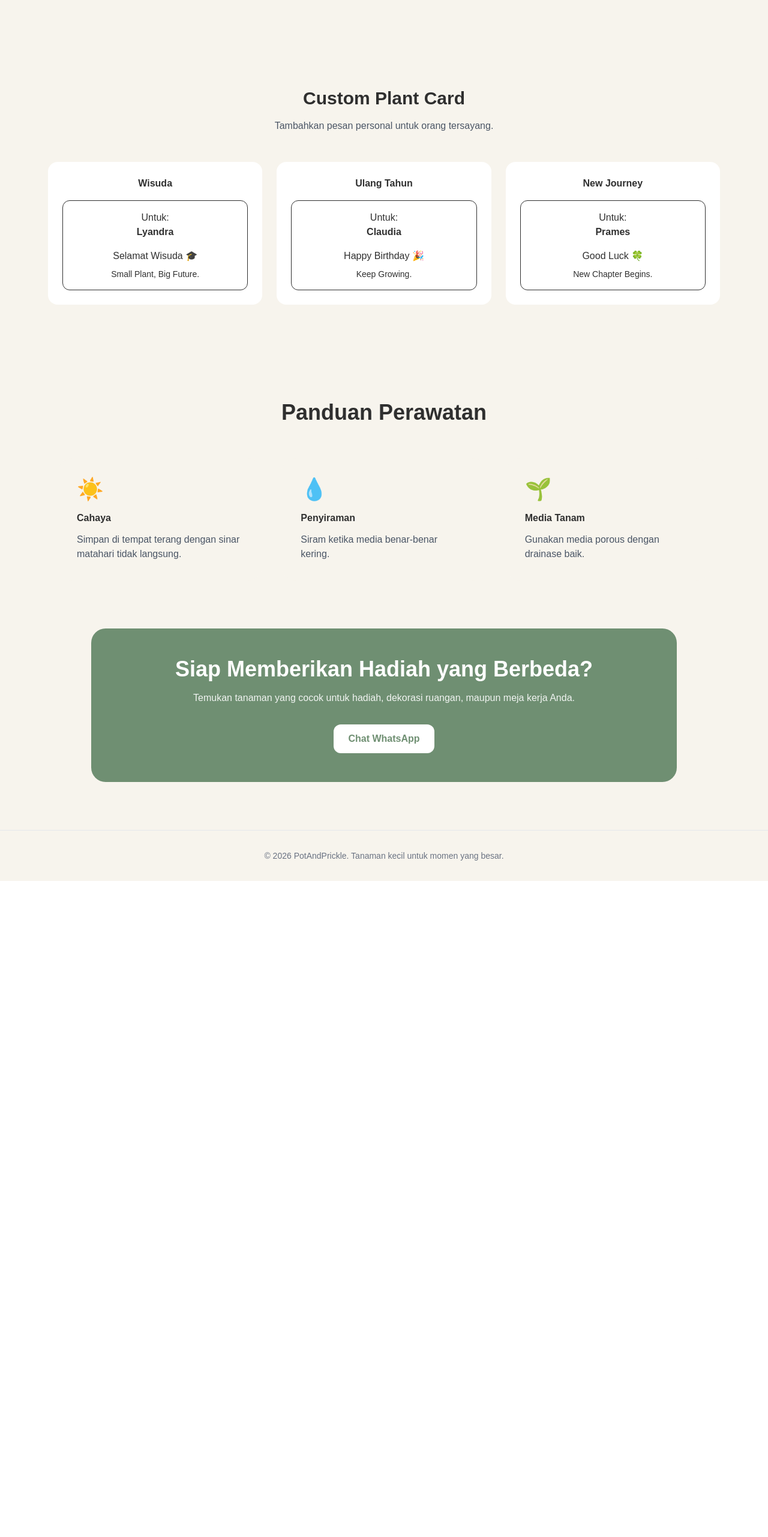
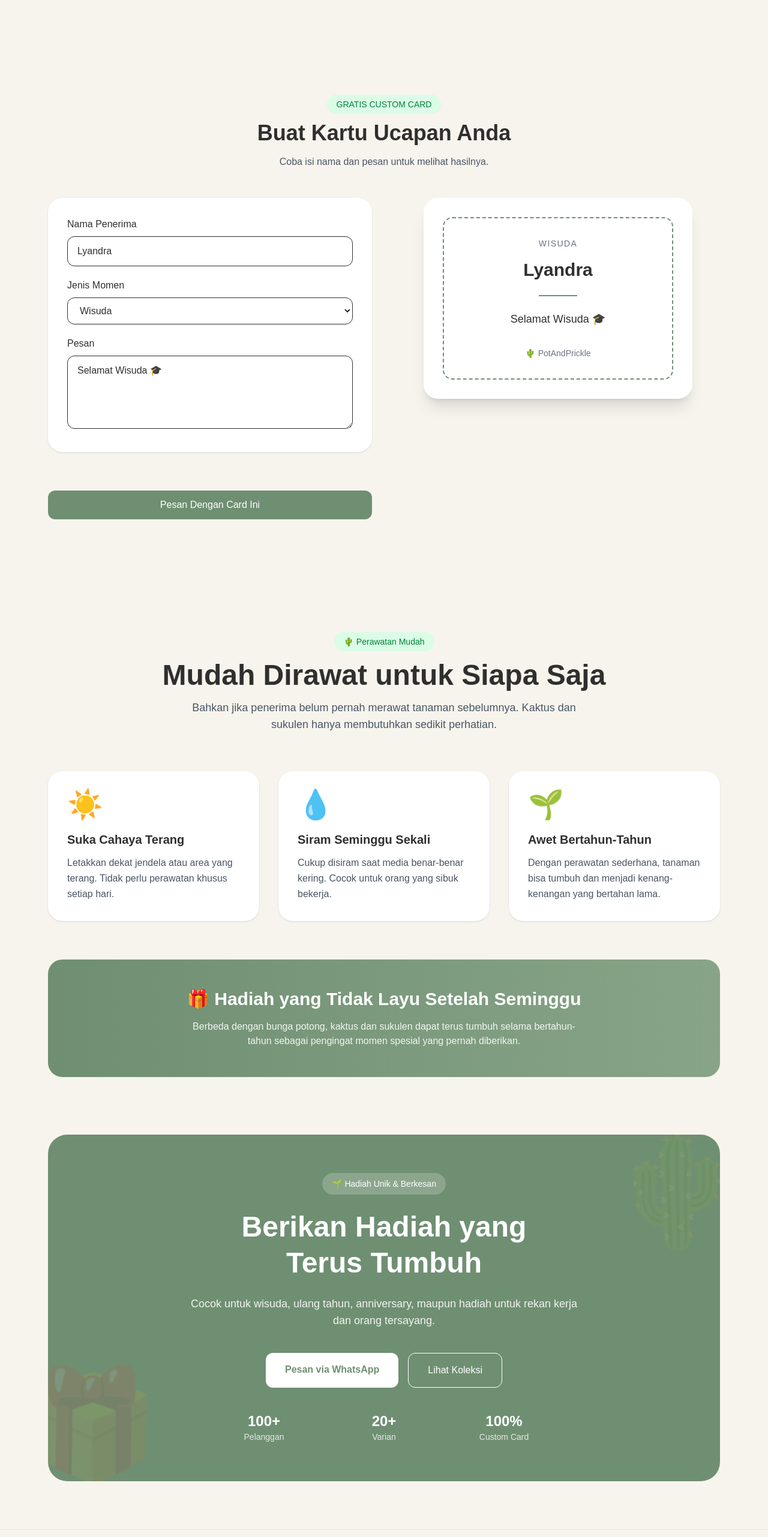
Before and after one commit to rendraPrames/potandprickle, a Next.js app: page / in a window 1280 px wide. Shown: the part 2659-5222 px from the top of the page at 60% size. Before the commit the page ends 4128 px from the top, so only its background shows below. Built offline with nearby package versions, Linux system fonts and the light colour scheme.

Commit message:
Edit Landing Page

```diff
--- a/app/page.tsx
+++ b/app/page.tsx
@@ -1,4 +1,7 @@
+"use client";
+
 import Image from "next/image";
+import { useState } from "react";
 
 export default function Home() {
   const products = [
@@ -23,6 +26,11 @@ export default function Home() {
   ];
 
   const whatsapp = "https://wa.me/6285156023275";
+  const [recipient, setRecipient] = useState("Lyandra");
+  const [occasion, setOccasion] = useState("Wisuda");
+  const [message, setMessage] = useState(
+  "Selamat Wisuda 🎓"
+  );
 
   return (
     <main className="min-h-screen bg-[#F7F4ED] text-[#2F2F2F]">
@@ -360,125 +368,418 @@ export default function Home() {
 
 	</section>
 
-	<section className="max-w-6xl mx-auto px-4 py-20">
+	<section className="max-w-6xl mx-auto px-4 py-24">
 
-	  <h2 className="text-3xl font-bold text-center mb-4">
-	    Custom Plant Card
+	  <div className="text-center mb-12">
+
+	    <span className="bg-green-100 text-green-700 px-4 py-2 rounded-full text-sm">
+	      GRATIS CUSTOM CARD
+	    </span>
+
+	    <h2 className="text-4xl font-bold mt-4">
+	      Buat Kartu Ucapan Anda
 	    </h2>
 
-	  <p className="text-center text-gray-600 mb-12">
-	    Tambahkan pesan personal untuk orang tersayang.
+	    <p className="text-gray-600 mt-4">
+	      Coba isi nama dan pesan untuk melihat hasilnya.
 	    </p>
 
-	  <div className="grid md:grid-cols-3 gap-6">
+	  </div>
 
-	    <div className="bg-white rounded-2xl p-6 text-center">
-	      <h3 className="font-semibold mb-4">
-		Wisuda
+	  <div className="grid lg:grid-cols-2 gap-10 items-start">
+
+	    {/* Form */}
+
+	    <div className="bg-white rounded-3xl p-8 shadow-sm">
+
+	      <div className="space-y-5">
+
+		<div>
+
+		  <label className="block font-medium mb-2">
+		    Nama Penerima
+		  </label>
+
+		  <input
+		    type="text"
+		    value={recipient}
+		    onChange={(e) =>
+		      setRecipient(e.target.value)
+		    }
+		    className="w-full border rounded-xl px-4 py-3"
+		  />
+
+		</div>
+
+		<div>
+
+		  <label className="block font-medium mb-2">
+		    Jenis Momen
+		  </label>
+
+		  <select
+		    value={occasion}
+		    onChange={(e) =>
+		      setOccasion(e.target.value)
+		    }
+		    className="w-full border rounded-xl px-4 py-3"
+		  >
+
+		    <option>Wisuda</option>
+		    <option>Ulang Tahun</option>
+		    <option>Pernikahan</option>
+		    <option>New Journey</option>
+		    <option>Terima Kasih</option>
+
+		  </select>
+
+		</div>
+
+		<div>
+
+		  <label className="block font-medium mb-2">
+		    Pesan
+		  </label>
+
+		  <textarea
+		    rows={4}
+		    value={message}
+		    onChange={(e) =>
+		      setMessage(e.target.value)
+		    }
+		    className="w-full border rounded-xl px-4 py-3"
+		  />
+
+		</div>
+
+	      </div>
+
+	    </div>
+
+	    {/* Preview */}
+
+	    <div className="flex justify-center">
+
+	      <div
+		className="
+		  bg-white
+		  rounded-3xl
+		  shadow-xl
+		  p-8
+		  w-full
+		  max-w-md
+		"
+	      >
+
+		<div className="border-2 border-dashed border-[#6F8F72] rounded-2xl p-8 text-center">
+
+		  <p className="uppercase text-sm tracking-widest text-gray-500">
+		    {occasion}
+		  </p>
+
+		  <h3 className="text-3xl font-bold mt-4">
+		    {recipient}
 		  </h3>
 
-	      <div className="border rounded-xl p-4">
-		<p>Untuk:</p>
-		<p className="font-bold">
-		  Lyandra
+		  <div className="w-16 h-[2px] bg-[#6F8F72] mx-auto my-6" />
+
+		  <p className="text-lg leading-relaxed">
+		    {message}
 		  </p>
 
-		<p className="mt-4">
-		  Selamat Wisuda 🎓
+		  <p className="mt-8 text-sm text-gray-500">
+		    🌵 PotAndPrickle
 		  </p>
 
-		<p className="mt-2 text-sm">
-		  Small Plant, Big Future.
-		</p>
-	      </div>
 		</div>
 
-	    <div className="bg-white rounded-2xl p-6 text-center">
-	      <h3 className="font-semibold mb-4">
-		Ulang Tahun
+	      </div>
+
+	    </div>
+
+	    		<a
+		  href={`https://wa.me/6285156023275?text=${encodeURIComponent(
+		    `Halo PotAndPrickle,
+
+		Saya ingin memesan:
+
+		Nama Penerima: ${recipient}
+		Momen: ${occasion}
+		Pesan: ${message}`
+		  )}`}
+		  target="_blank"
+		  rel="noopener noreferrer"
+		  className="
+		    mt-6
+		    block
+		    text-center
+		    bg-[#6F8F72]
+		    text-white
+		    py-3
+		    rounded-xl
+		  "
+		>
+		  Pesan Dengan Card Ini
+		</a>
+
+	  </div>
+
+	</section>
+
+	{/* Care Guide */}
+	<section className="py-24 bg-[#F7F4ED]">
+
+	  <div className="max-w-6xl mx-auto px-4">
+
+	    <div className="text-center mb-16">
+
+	      <span className="bg-green-100 text-green-700 px-4 py-2 rounded-full text-sm">
+		🌵 Perawatan Mudah
+	      </span>
+
+	      <h2 className="mt-5 text-3xl md:text-5xl font-bold">
+		Mudah Dirawat untuk Siapa Saja
+	      </h2>
+
+	      <p className="mt-4 text-lg text-gray-600 max-w-2xl mx-auto">
+		Bahkan jika penerima belum pernah merawat tanaman sebelumnya.
+		Kaktus dan sukulen hanya membutuhkan sedikit perhatian.
+	      </p>
+
+	    </div>
+
+
+	    <div className="grid md:grid-cols-3 gap-8">
+
+	      <div className="bg-white rounded-3xl p-8 shadow-sm">
+
+		<div className="text-5xl mb-5">
+		  ☀️
+		</div>
+
+		<h3 className="font-bold text-xl mb-3">
+		  Suka Cahaya Terang
 		</h3>
 
-	      <div className="border rounded-xl p-4">
-		<p>Untuk:</p>
-
-		<p className="font-bold">
-		  Claudia
+		<p className="text-gray-600 leading-relaxed">
+		  Letakkan dekat jendela atau area yang terang.
+		  Tidak perlu perawatan khusus setiap hari.
 		</p>
 
-		<p className="mt-4">
-		  Happy Birthday 🎉
+	      </div>
+
+
+	      <div className="bg-white rounded-3xl p-8 shadow-sm">
+
+		<div className="text-5xl mb-5">
+		  💧
+		</div>
+
+		<h3 className="font-bold text-xl mb-3">
+		  Siram Seminggu Sekali
+		</h3>
+
+		<p className="text-gray-600 leading-relaxed">
+		  Cukup disiram saat media benar-benar kering.
+		  Cocok untuk orang yang sibuk bekerja.
 		</p>
 
-		<p className="mt-2 text-sm">
-		  Keep Growing.
-		</p>
-	      </div>
 	      </div>
 
-	    <div className="bg-white rounded-2xl p-6 text-center">
-	      <h3 className="font-semibold mb-4">
-		New Journey
+
+	      <div className="bg-white rounded-3xl p-8 shadow-sm">
+
+		<div className="text-5xl mb-5">
+		  🌱
+		</div>
+
+		<h3 className="font-bold text-xl mb-3">
+		  Awet Bertahun-Tahun
 		</h3>
 
-	      <div className="border rounded-xl p-4">
-		<p>Untuk:</p>
-
-		<p className="font-bold">
-		  Prames
+		<p className="text-gray-600 leading-relaxed">
+		  Dengan perawatan sederhana, tanaman bisa tumbuh
+		  dan menjadi kenang-kenangan yang bertahan lama.
 		</p>
 
-		<p className="mt-4">
-		  Good Luck 🍀
+	      </div>
+
+	    </div>
+
+
+	    <div className="mt-16 bg-gradient-to-r from-[#6F8F72] to-[#88A488] rounded-3xl p-8 md:p-12 text-center text-white">
+
+	      <h3 className="text-2xl md:text-3xl font-bold">
+		🎁 Hadiah yang Tidak Layu Setelah Seminggu
+	      </h3>
+
+	      <p className="mt-4 max-w-2xl mx-auto opacity-90">
+		Berbeda dengan bunga potong, kaktus dan sukulen dapat
+		terus tumbuh selama bertahun-tahun sebagai pengingat
+		momen spesial yang pernah diberikan.
 	      </p>
 
-		<p className="mt-2 text-sm">
-		  New Chapter Begins.
-		</p>
-	      </div>
 	    </div>
 
 	  </div>
 
 	</section>
 
-	<section className="max-w-6xl mx-auto px-4 py-20">
+      {/* CTA */}
+      <section className="max-w-6xl mx-auto px-4 pb-20">
 
-	  <div className="max-w-6xl mx-auto px-4">
+	  <div
+	    className="
+	      relative
+	      overflow-hidden
+	      rounded-[32px]
+	      bg-[#6F8F72]
+	      p-8 md:p-16
+	      text-white
+	    "
+	  >
 
-	    <h2 className="text-4xl font-bold text-center mb-14">
-	      Panduan Perawatan
+	    {/* Background Decoration */}
+
+	    <div className="absolute -right-10 -top-10 text-[180px] opacity-10">
+	      🌵
+	    </div>
+
+	    <div className="absolute -left-10 -bottom-10 text-[180px] opacity-10">
+	      🎁
+	    </div>
+
+	    <div className="relative z-10 text-center">
+
+	      <span
+		className="
+		  inline-block
+		  bg-white/20
+		  px-4
+		  py-2
+		  rounded-full
+		  text-sm
+		"
+	      >
+		🌱 Hadiah Unik & Berkesan
+	      </span>
+
+	      <h2
+		className="
+		  mt-6
+		  text-3xl
+		  md:text-5xl
+		  font-bold
+		  leading-tight
+		"
+	      >
+		Berikan Hadiah yang
+		<br />
+		Terus Tumbuh
 	      </h2>
 
-	    <div className="grid md:grid-cols-3 gap-8">
+	      <p
+		className="
+		  max-w-2xl
+		  mx-auto
+		  mt-6
+		  text-white/90
+		  text-base
+		  md:text-lg
+		"
+	      >
+		Cocok untuk wisuda, ulang tahun,
+		anniversary, maupun hadiah untuk
+		rekan kerja dan orang tersayang.
+	      </p>
 
-	      <div className="bg-[#F7F4ED] p-8 rounded-3xl">
-		<div className="text-4xl">☀️</div>
-		<h3 className="font-semibold mt-4">
-		  Cahaya
-		</h3>
-		<p className="mt-3 text-gray-600">
-		  Simpan di tempat terang dengan sinar matahari tidak langsung.
+	      <div
+		className="
+		  mt-10
+		  flex
+		  flex-col
+		  sm:flex-row
+		  gap-4
+		  justify-center
+		"
+	      >
+
+		<a
+		  href={whatsapp}
+		  target="_blank"
+		  rel="noopener noreferrer"
+		  className="
+		    bg-white
+		    text-[#6F8F72]
+		    font-semibold
+		    px-8
+		    py-4
+		    rounded-xl
+		    hover:scale-105
+		    transition
+		  "
+		>
+		  Pesan via WhatsApp
+		</a>
+
+		<a
+		  href="#koleksi"
+		  className="
+		    border
+		    border-white
+		    px-8
+		    py-4
+		    rounded-xl
+		    hover:bg-white/10
+		    transition
+		  "
+		>
+		  Lihat Koleksi
+		</a>
+
+	      </div>
+
+	      <div
+		className="
+		  mt-10
+		  grid
+		  grid-cols-3
+		  gap-6
+		  max-w-xl
+		  mx-auto
+		"
+	      >
+
+		<div>
+		  <div className="font-bold text-2xl">
+		    100+
+		  </div>
+
+		  <p className="text-sm opacity-80">
+		    Pelanggan
 		  </p>
 		</div>
 
-	      <div className="bg-[#F7F4ED] p-8 rounded-3xl">
-		<div className="text-4xl">💧</div>
-		<h3 className="font-semibold mt-4">
-		  Penyiraman
-		</h3>
-		<p className="mt-3 text-gray-600">
-		  Siram ketika media benar-benar kering.
+		<div>
+		  <div className="font-bold text-2xl">
+		    20+
+		  </div>
+
+		  <p className="text-sm opacity-80">
+		    Varian
 		  </p>
 		</div>
 
-	      <div className="bg-[#F7F4ED] p-8 rounded-3xl">
-		<div className="text-4xl">🌱</div>
-		<h3 className="font-semibold mt-4">
-		  Media Tanam
-		</h3>
-		<p className="mt-3 text-gray-600">
-		  Gunakan media porous dengan drainase baik.
+		<div>
+		  <div className="font-bold text-2xl">
+		    100%
+		  </div>
+
+		  <p className="text-sm opacity-80">
+		    Custom Card
 		  </p>
+		</div>
+
 	      </div>
 
 	    </div>
@@ -487,38 +788,57 @@ export default function Home() {
 
 	</section>
 
-      {/* CTA */}
-      <section className="max-w-5xl mx-auto px-4 md:px-6 pb-16 md:pb-20">
 
-        <div className="bg-[#6F8F72] text-white rounded-3xl p-6 md:p-12 text-center">
+	<footer className="border-t border-gray-200">
 
-          <h2 className="text-2xl md:text-4xl font-bold">
-            Siap Memberikan Hadiah yang Berbeda?
-          </h2>
+	  <div
+	    className="
+	      max-w-6xl
+	      mx-auto
+	      px-4
+	      py-10
+	      text-center
+	    "
+	  >
 
+	    <Image
+	      src="/logo.png"
+	      alt="PotAndPrickle"
+	      width={70}
+	      height={70}
+	      className="mx-auto"
+	    />
 
-          <p className="mt-4 opacity-90 max-w-2xl mx-auto">
-            Temukan tanaman yang cocok untuk hadiah,
-            dekorasi ruangan, maupun meja kerja Anda.
+	    <h3 className="font-bold mt-4">
+	      PotAndPrickle
+	    </h3>
+
+	    <p className="text-gray-500 mt-2">
+	      Tanaman kecil untuk momen yang besar.
 	    </p>
 
+	    <div className="mt-6 flex justify-center gap-6 text-sm">
 
-          <a
-            href={whatsapp}
-            target="_blank"
-            rel="noopener noreferrer"
-            className="inline-block mt-8 bg-white text-[#6F8F72] font-semibold px-6 py-3 rounded-xl"
-          >
-            Chat WhatsApp
+	      <a href="#koleksi">
+		Koleksi
+	      </a>
+
+	      <a href="#tentang">
+		Tentang
+	      </a>
+
+	      <a href={whatsapp}>
+		WhatsApp
 	      </a>
 
 	    </div>
 
-      </section>
+	    <p className="text-xs text-gray-400 mt-8">
+	      © 2026 PotAndPrickle. All Rights Reserved.
+	    </p>
 
+	  </div>
 
-      <footer className="border-t border-gray-200 py-8 text-center text-gray-500 text-sm">
-        © 2026 PotAndPrickle. Tanaman kecil untuk momen yang besar.
 	</footer>
 
     </main>
```
Lines whose indentation alone changed are shown as unchanged.
